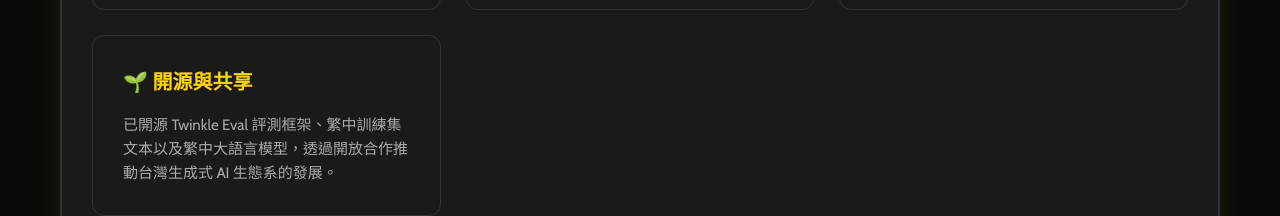
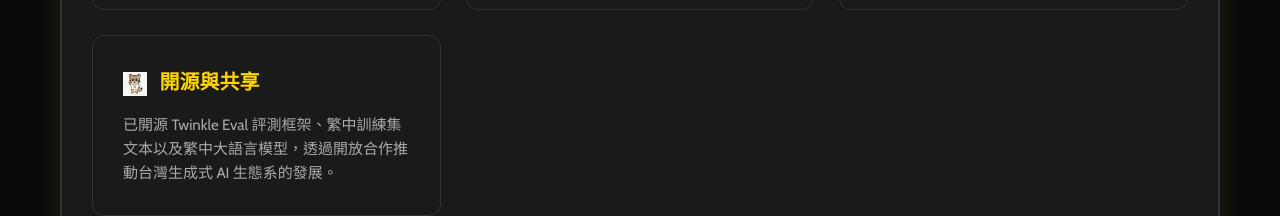
Before and after one commit to thliang01/unofficial-ai-twinkle-website, a plain HTML site: page index.html in a window 1280 px wide. Shown: the part 2692-2908 px from the top of the page. Drawn offline with nearby package versions, Linux system fonts and the light colour scheme.

Commit message:
feat: Add open.svg
1. Chinese version - Removed
   "🌱" and added
  assets/The_Open.svg before
  "開源與共享"
  2. English version - Removed
   "🌱" and added
  assets/The_Open.svg before
  "Open Source & Sharing"

  Now all four philosophy
  feature cards use custom SVG
   icons with consistent
  styling:
  - 🔬 → The_First.svg (First
  Principles)
  - 🏗️ → The_Cultivating.svg
  (Cultivating Local Talent)
  - ⚡ → The_Arc.svg (Beyond
  Existing Frameworks)
  - 🌱 → The_Open.svg (Open
  Source & Sharing)

```diff
--- a/index.html
+++ b/index.html
@@ -1282,7 +1282,7 @@
                                 <p>我們相信能做出比早期套件更好更完善的解決方案。透過重新思考和實作，不僅解決問題，更為台灣累積寶貴的研發能量。</p>
                             </div>
                             <div class="feature-card">
-                                <h3>🌱 開源與共享</h3>
+                                <h3><img src="assets/The_Open.svg" alt="Open Source & Sharing" style="width: 24px; height: 24px; vertical-align: middle; margin-right: 8px;"> 開源與共享</h3>
                                 <p>已開源 Twinkle Eval 評測框架、繁中訓練集文本以及繁中大語言模型，透過開放合作推動台灣生成式 AI 生態系的發展。</p>
                             </div>
                         </div>
@@ -1309,7 +1309,7 @@
                                 <p>We believe we can create better and more comprehensive solutions than early packages. Through rethinking and implementation, we not only solve problems but also accumulate valuable R&D capabilities for Taiwan.</p>
                             </div>
                             <div class="feature-card">
-                                <h3>🌱 Open Source & Sharing</h3>
+                                <h3><img src="assets/The_Open.svg" alt="Open Source & Sharing" style="width: 24px; height: 24px; vertical-align: middle; margin-right: 8px;"> Open Source & Sharing</h3>
                                 <p>We've open-sourced Twinkle Eval evaluation framework, Traditional Chinese training datasets, and Traditional Chinese large language models, promoting Taiwan's generative AI ecosystem development through open collaboration.</p>
                             </div>
                         </div>
```
Also changed, not shown: assets/The_Open.svg (added).
